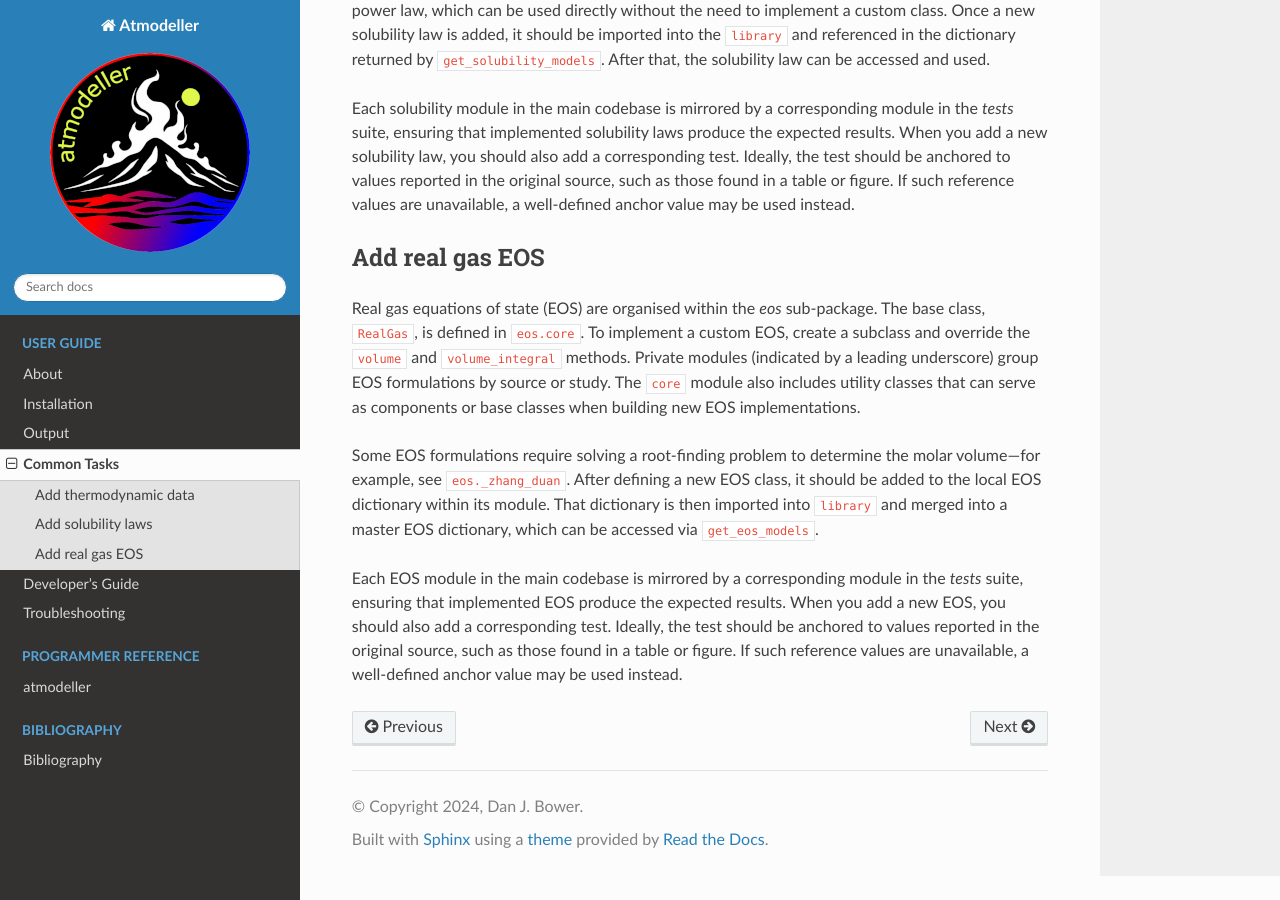
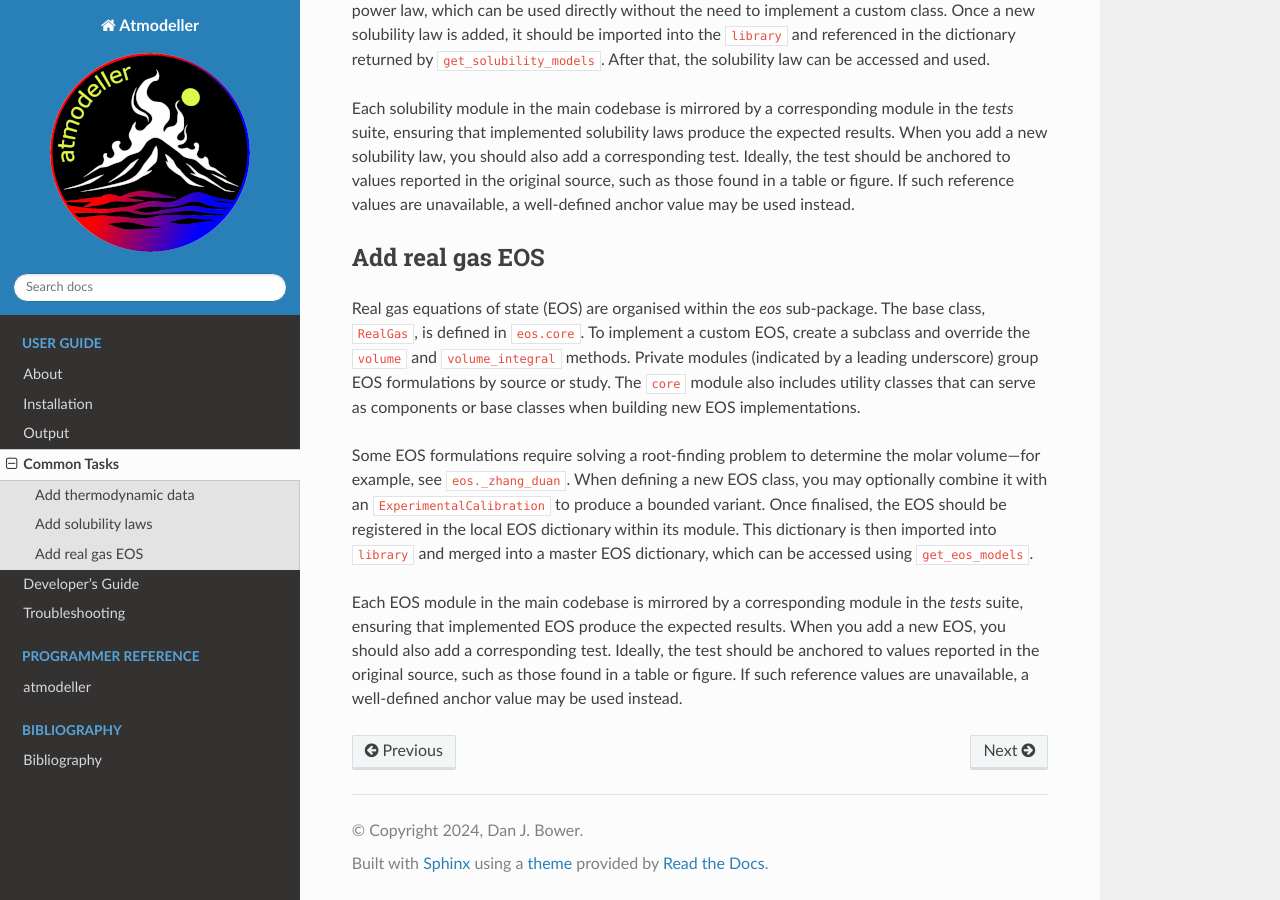
Before and after one commit to kaustubhhakim/atmodeller, a Sphinx documentation site: the page built from docs/common_tasks.rst, in a window 1280 px wide and 900 px high, scrolled down 1199 px. Built offline with Sphinx 7.4.7 and the Read the Docs theme 3.1.0, drawn with Linux system fonts in a browser that asks for light colours; pages that are not in the unit, such as notebooks, are missing from menus; cross-references to code outside the pages are shown as plain code.

Commit message:
docs: add info on bounded EOS

```diff
--- a/docs/common_tasks.rst
+++ b/docs/common_tasks.rst
@@ -30,6 +30,6 @@ Add real gas EOS
 
 Real gas equations of state (EOS) are organised within the `eos` sub-package. The base class, ``RealGas``, is defined in ``eos.core``. To implement a custom EOS, create a subclass and override the ``volume`` and ``volume_integral`` methods. Private modules (indicated by a leading underscore) group EOS formulations by source or study. The ``core`` module also includes utility classes that can serve as components or base classes when building new EOS implementations.
 
-Some EOS formulations require solving a root-finding problem to determine the molar volume---for example, see ``eos._zhang_duan``. After defining a new EOS class, it should be added to the local EOS dictionary within its module. That dictionary is then imported into ``library`` and merged into a master EOS dictionary, which can be accessed via ``get_eos_models``.
+Some EOS formulations require solving a root-finding problem to determine the molar volume---for example, see ``eos._zhang_duan``. When defining a new EOS class, you may optionally combine it with an ``ExperimentalCalibration`` to produce a bounded variant. Once finalised, the EOS should be registered in the local EOS dictionary within its module. This dictionary is then imported into ``library`` and merged into a master EOS dictionary, which can be accessed using ``get_eos_models``.
 
 Each EOS module in the main codebase is mirrored by a corresponding module in the *tests* suite, ensuring that implemented EOS produce the expected results. When you add a new EOS, you should also add a corresponding test. Ideally, the test should be anchored to values reported in the original source, such as those found in a table or figure. If such reference values are unavailable, a well-defined anchor value may be used instead.
```
